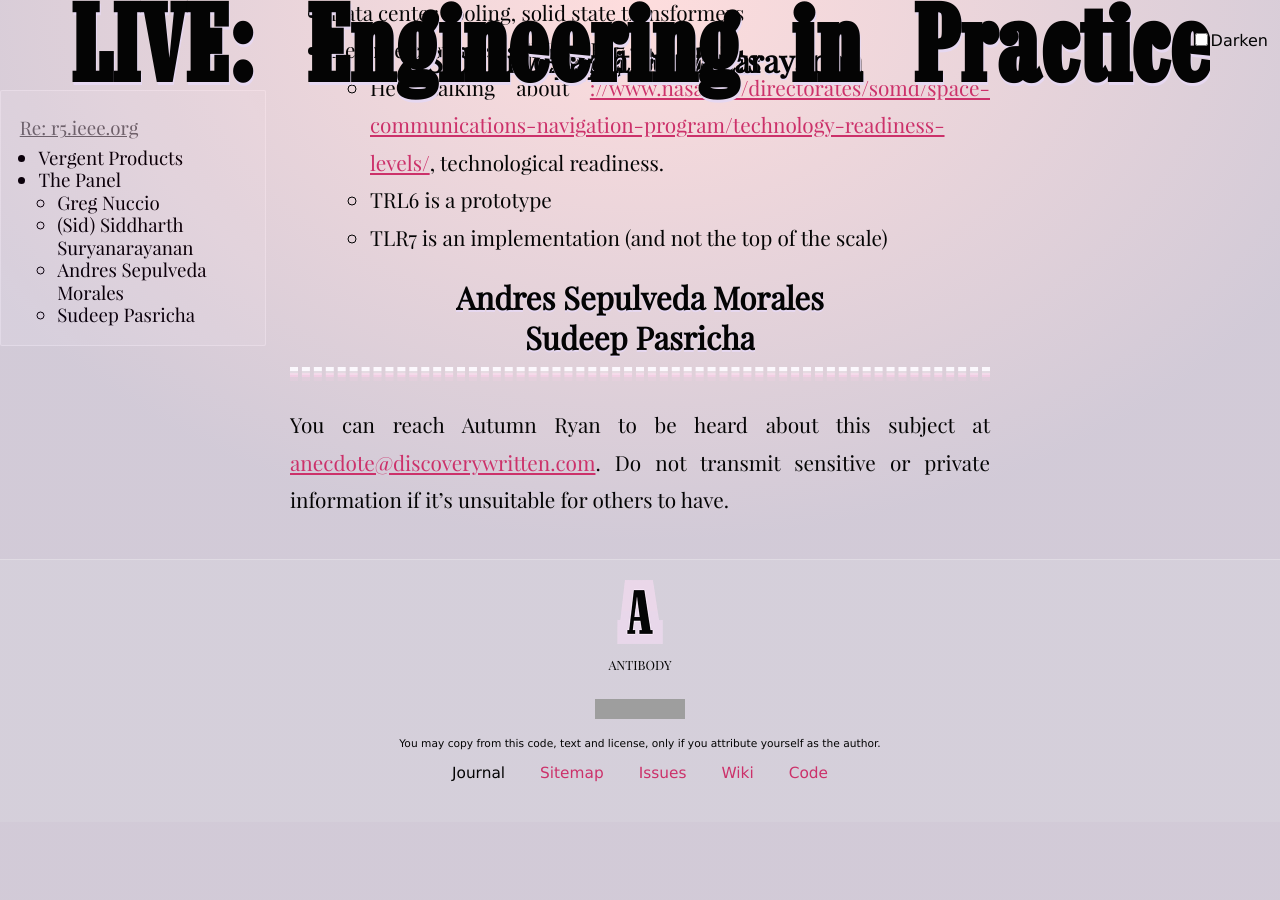
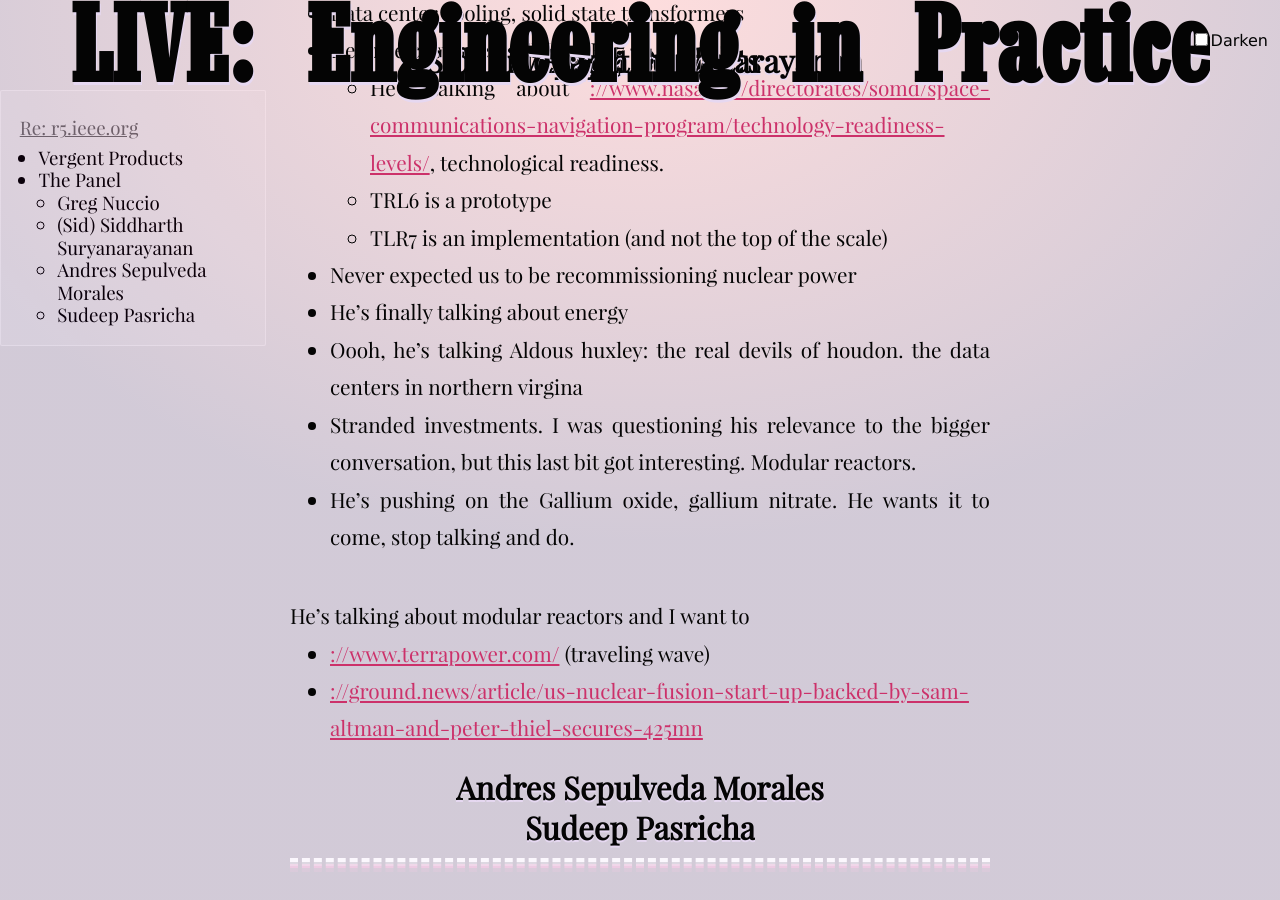
Before and after one commit to tiliv/antibody, a Jekyll site: the page built from docs/journal/autumn-ryan-Engineering-in-Practice/index.md, in a window 1280 px wide and 900 px high, scrolled down 2763 px. Built offline with Jekyll 4.4.1, drawn with Linux system fonts in a browser that asks for light colours; before the commit the page ends 3585 px from its top, so only the background shows below that; grey boxes are pictures that could not be loaded.

Commit message:
More Sid notes

```diff
--- a/docs/journal/autumn-ryan-Engineering-in-Practice/index.md
+++ b/docs/journal/autumn-ryan-Engineering-in-Practice/index.md
@@ -62,6 +62,16 @@
   - He's talking about [://www.nasa.gov/directorates/somd/space-communications-navigation-program/technology-readiness-levels/](https://www.nasa.gov/directorates/somd/space-communications-navigation-program/technology-readiness-levels/), technological readiness.
   - TRL6 is a prototype
   - TLR7 is an implementation (and not the top of the scale)
+- Never expected us to be recommissioning nuclear power
+- He's finally talking about energy
+- Oooh, he's talking Aldous huxley: the real devils of houdon. the data centers in northern virgina
+- Stranded investments. I was questioning his relevance to the bigger conversation, but this last bit got interesting. Modular reactors.
+- He's pushing on the Gallium oxide, gallium nitrate. He wants it to come, stop talking and do.
+
+He's talking about modular reactors and I want to
+
+- [://www.terrapower.com/](https://www.terrapower.com/) (traveling wave)
+- [://ground.news/article/us-nuclear-fusion-start-up-backed-by-sam-altman-and-peter-thiel-secures-425mn](https://ground.news/article/us-nuclear-fusion-start-up-backed-by-sam-altman-and-peter-thiel-secures-425mn)
 
 #### Andres Sepulveda Morales
 
```
